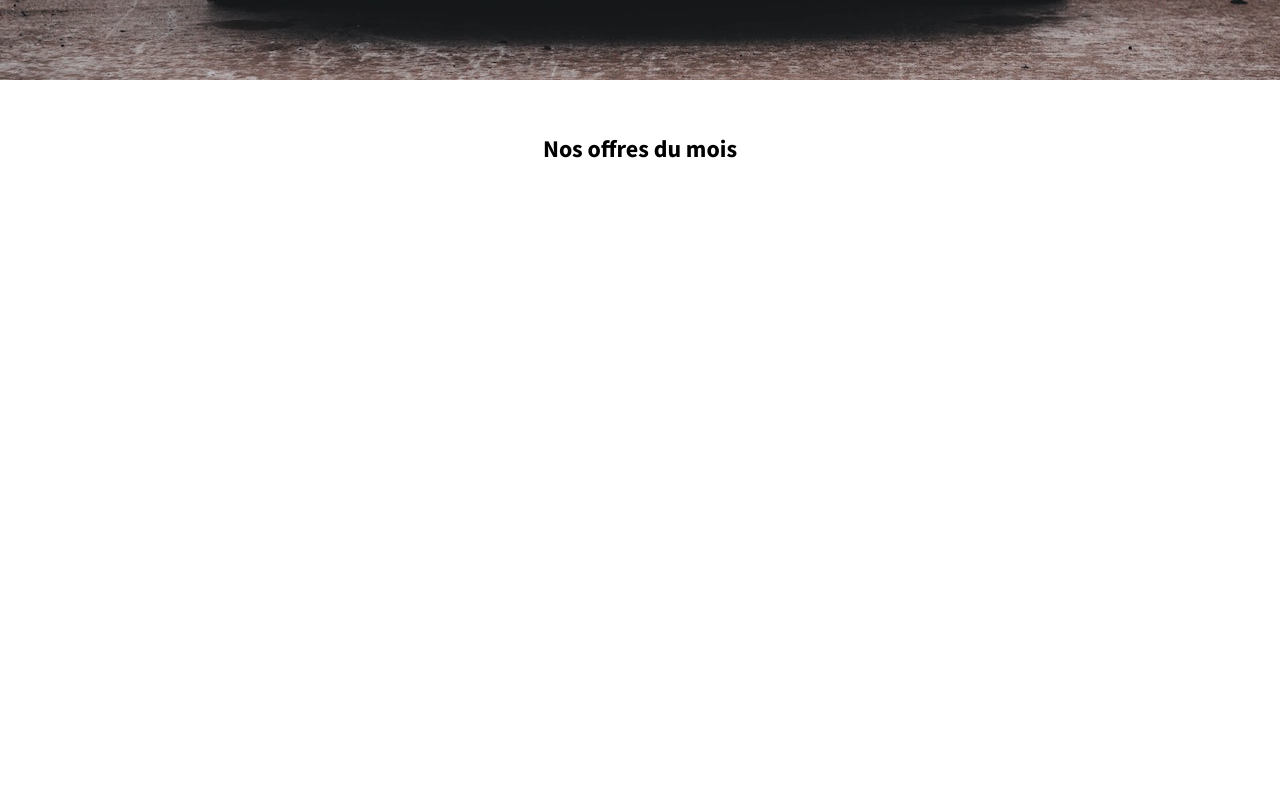
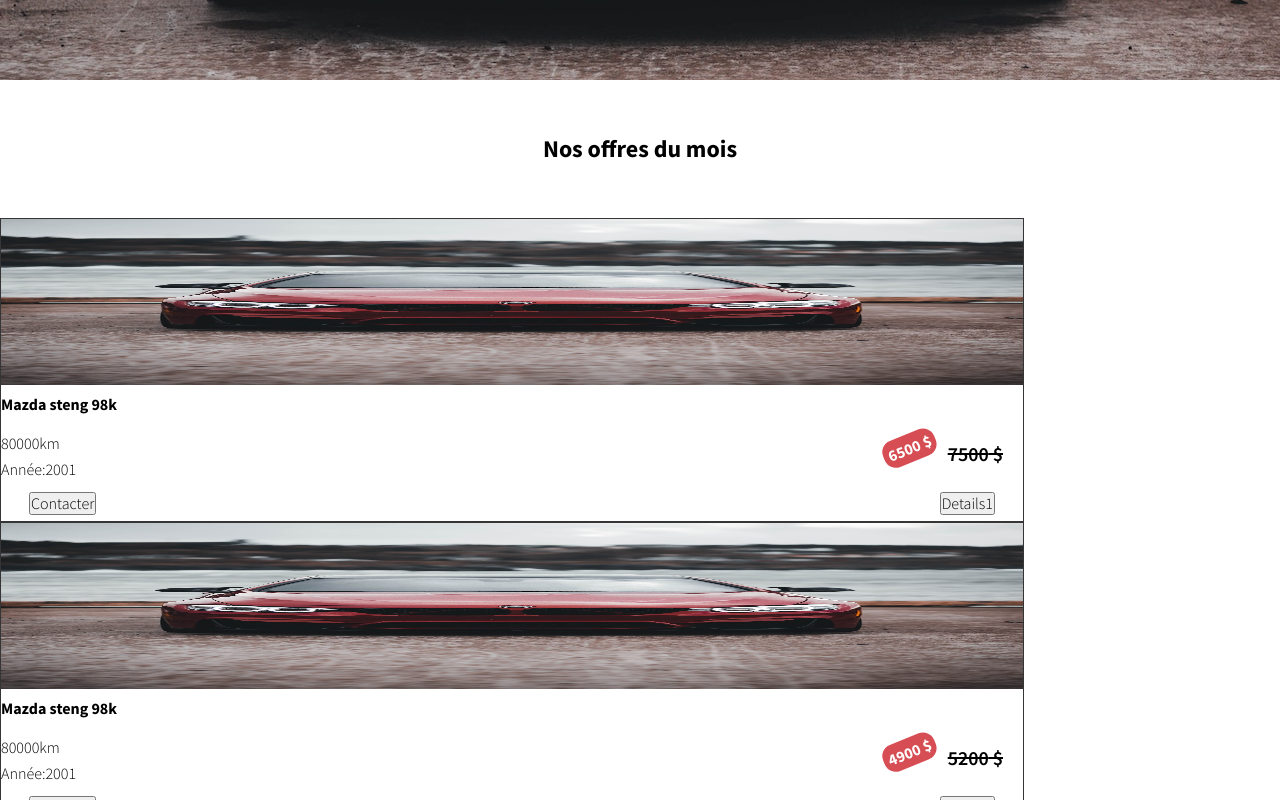
Before and after one commit to MarcoFormante/newGarageVincentParrot, a React (Create React App) app: page / in a window 1280 px wide. Shown: the part 740-1540 px from the top of the page. Before the commit the page ends 958 px from the top, so only its background shows below. Built offline with nearby package versions, Linux system fonts and the light colour scheme.

Commit message:
create first exemple of 'car_card'

```diff
--- a/src/components/CarCard/CarCard.js
+++ b/src/components/CarCard/CarCard.js
@@ -1,11 +1,49 @@
 import React from 'react'
+import PropTypes from 'prop-types'
 
-const CarCard = () => {
+const CarCard = ({ id, imgPath, model, km, year, offer, price }) => {
+
   return (
     <div>
+      <figure className='car_card'>
+            <img src={imgPath} alt={model}/>
+              <figcaption car_card_model>{model}</figcaption>
+              <div className='car_card_details'>
+                  {/*card_details_left*/}
+                <div className='car_card_details--left'>
+                    <span>{km}km</span>
+                    <span>Année:{year}</span>
+                </div>
+                   {/*card_details_right (price)*/}
+                  <div className='car_card_details--right'>
+                      {offer && offer > 0
+                        ?
+                          <span className='car_card_details_offer_price'>{offer} $</span>
+                        :
+                          ""
+                      }
+                      <span className="car_card_details_price" style={offer > 0 ?{textDecoration:"line-through"}:{}}>{price} $</span>
+                </div>
+              </div>
 
+              <div className='car_card_buttons'>
+                <button>Contacter</button>
+                <button>Details{id}</button>
+              </div>
+
+      </figure>
     </div>
   )
 }
 
 export default CarCard
+
+CarCard.propTypes = {
+    id: PropTypes.number.isRequired,
+    imgPath:PropTypes.string.isRequired,
+    model: PropTypes.string.isRequired,
+    km: PropTypes.number.isRequired,
+    year: PropTypes.number.isRequired,
+    offer: PropTypes.number.isRequired,
+    price: PropTypes.number.isRequired
+}
--- a/src/components/PageTitle/PageTitle.js
+++ b/src/components/PageTitle/PageTitle.js
@@ -6,7 +6,6 @@
   return (
     <div className='page_title'>
           <h1>{pageTitle}</h1>
-
     </div>
   )
 }
--- a/src/components/header/MenuButton.js
+++ b/src/components/header/MenuButton.js
@@ -2,7 +2,7 @@
 
 const MenuButton = ({className,onClick}) => {
   return (
-    <div className={className} onClick={onClick}>
+    <div className={className} onClick={onClick} role='button'>
           <span></span>
           <span></span>
           <span></span>
--- a/src/components/pages/Home/Home.js
+++ b/src/components/pages/Home/Home.js
@@ -1,5 +1,6 @@
 import React, { useEffect } from 'react'
 import HeroHome from './HeroHome'
+import Offers from './Offers'
 
 const Home = ({ pageTitle }) => {
   useEffect(() => {
@@ -9,7 +10,7 @@
   return (
     <div>
       <HeroHome />
-        <h3 className='section_title'>Nos offres du mois</h3>
+      <Offers />
     </div>
   )
 }
--- /dev/null
+++ b/src/components/pages/Home/Offers.js
@@ -0,0 +1,46 @@
+import React from 'react'
+import CarCard from '../../CarCard/CarCard'
+
+const Offers = () => {
+    /* provisoire!! fetch data Count(card_offers)*/
+    const offerCards = [
+        {
+            id: 1,
+            imgPath:"/images/bkhome-mb.jpg",
+            model: "Mazda steng 98k",
+            km: 80000,
+            year: 2001,
+            offer: 6500,
+            price: 7500
+        },{
+            id: 2,
+            imgPath:"/images/bkhome-mb.jpg",
+            model: "Mazda steng 98k",
+            km: 80000,
+            year: 2001,
+            offer: 4900,
+            price: 5200
+        },{
+            id: 3,
+            imgPath:"/images/bkhome-mb.jpg",
+            model: "Mazda steng 98k",
+            km: 80000,
+            year: 2001,
+            offer: 6300,
+            price: 6800
+        }
+    ]
+
+    if (!offerCards.length > 0) {
+        return
+    }
+
+  return (
+    <div className='page_section page_section_offers'>
+          <h3 className='section_title'>Nos offres du mois</h3>
+          {offerCards.map((car, index) => <CarCard key={index + car.id } {...offerCards[index]} />)}
+    </div>
+  )
+}
+
+export default Offers
--- a/src/stylesheets/abstracts/_variables.scss
+++ b/src/stylesheets/abstracts/_variables.scss
@@ -3,6 +3,8 @@
 $brand_color:#D64E54;
 $secondary_color:#353535;
 $white-color:#FFFFFF;
+$light-gray-color:#94999E;
+
 
 /* @type header_height depends of screen width */
 $header_height_mobile: 50px;
--- a/src/stylesheets/components/_car-card.scss
+++ b/src/stylesheets/components/_car-card.scss
@@ -0,0 +1,62 @@
+.car_card{
+    width: 80vw;
+    min-width: 250px;
+    max-height: 304px;
+    height: 340px;
+
+    border: 1px solid $secondary_color;
+
+    img{
+        width: 100%;
+        height: 55%;
+    }
+
+    figcaption{
+        font-weight: bold;
+    }
+
+    &_details{
+          @include flex_spaceB;
+
+        &--left{
+            display:flex;
+            flex-direction: column;
+        }
+
+        &--right{
+            display:flex;
+            gap: 10px;
+            margin-right: 20px;
+        }
+
+        &_offer_price{
+            padding: 5px;
+            color:$white-color;
+            font-weight: bold;
+            background-color: $brand_color;
+            border-radius: 12px;
+            transform: rotate(-22deg);
+            position: relative;
+            top: -8px;
+        }
+
+        &_price{
+            font-size: 20px;
+            color: black;
+            font-weight: 600;
+        }
+    }
+
+    &_buttons{
+        display: flex;
+        justify-content: space-between;
+        margin: 0 28px;
+    }
+
+    & *:not(.car_card > img) {
+        margin-top: 7px;
+    }
+}
+
+
+//$light-gray-color
--- a/src/stylesheets/components/_components.scss
+++ b/src/stylesheets/components/_components.scss
@@ -1,4 +1,5 @@
 @import './button';
 @import './menu-button',
         './nav',
-        './page-title';
+        './page-title',
+        './car-card';
--- a/src/stylesheets/index.css
+++ b/src/stylesheets/index.css
@@ -119,6 +119,59 @@
 
 h2.page_title_home {
   font-size: 20px;
+}
+
+.car_card {
+  width: 80vw;
+  min-width: 250px;
+  max-height: 304px;
+  height: 340px;
+  border: 1px solid #353535;
+}
+.car_card img {
+  width: 100%;
+  height: 55%;
+}
+.car_card figcaption {
+  font-weight: bold;
+}
+.car_card_details {
+  display: flex;
+  flex-direction: row;
+  justify-content: space-between;
+  align-items: center;
+}
+.car_card_details--left {
+  display: flex;
+  flex-direction: column;
+}
+.car_card_details--right {
+  display: flex;
+  gap: 10px;
+  margin-right: 20px;
+}
+.car_card_details_offer_price {
+  padding: 5px;
+  color: #FFFFFF;
+  font-weight: bold;
+  background-color: #D64E54;
+  border-radius: 12px;
+  transform: rotate(-22deg);
+  position: relative;
+  top: -8px;
+}
+.car_card_details_price {
+  font-size: 20px;
+  color: black;
+  font-weight: 600;
+}
+.car_card_buttons {
+  display: flex;
+  justify-content: space-between;
+  margin: 0 28px;
+}
+.car_card *:not(.car_card > img) {
+  margin-top: 7px;
 }
 
 /*
```
Also changed, not shown: 1 other file (tests, documents, lock files or other folders).
